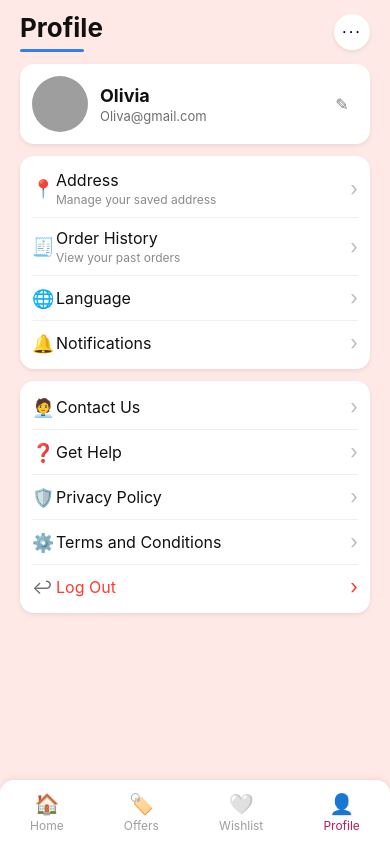
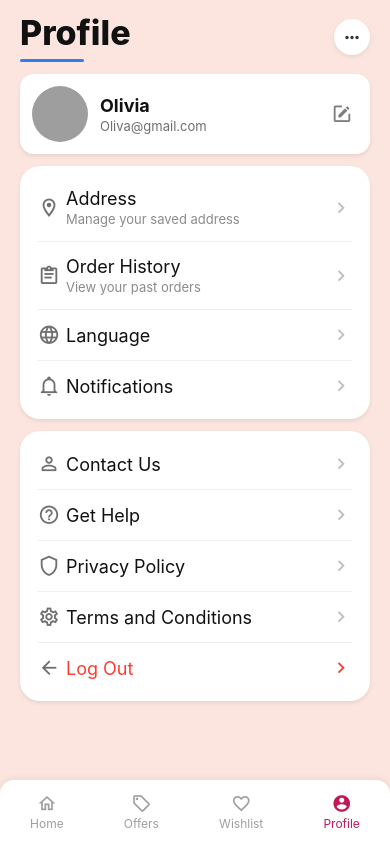
Before and after one commit to rahul-adepu/GlowCart, a React Native app: screen /Profile in a window 390 px wide. Built offline with nearby package versions, Linux system fonts and the light colour scheme; grey boxes are pictures that could not be loaded.

Commit message:
Improved UI(Profile screen)

```diff
--- a/src/screens/ProfileScreen.jsx
+++ b/src/screens/ProfileScreen.jsx
@@ -1,10 +1,11 @@
 import React from 'react';
 import { View, Text, StyleSheet, Image, TouchableOpacity, StatusBar } from 'react-native';
+import MaterialCommunityIcons from 'react-native-vector-icons/MaterialCommunityIcons';
 
 export default function ProfileScreen({ navigation }) {
   return (
     <View style={styles.container}>
-      <StatusBar barStyle="dark-content" backgroundColor="#FFE9E6" />
+      <StatusBar barStyle="dark-content" backgroundColor="#FBE5DE" />
 
       <View style={styles.content}>
         {/* Header */}
@@ -14,7 +15,7 @@ export default function ProfileScreen({ navigation }) {
             <View style={styles.headerUnderline} />
           </View>
           <TouchableOpacity style={styles.menuButton}>
-            <Text style={styles.menuDots}>···</Text>
+            <MaterialCommunityIcons name="dots-horizontal" size={20} color="#333" />
           </TouchableOpacity>
         </View>
 
@@ -31,33 +32,33 @@ export default function ProfileScreen({ navigation }) {
             <Text style={styles.userEmail}>Oliva@gmail.com</Text>
           </View>
           <TouchableOpacity style={styles.editButton}>
-            <Text style={styles.editIcon}>✎</Text>
+            <MaterialCommunityIcons name="square-edit-outline" size={22} color="#7D7D7D" />
           </TouchableOpacity>
         </View>
 
         {/* Section 1 */}
         <View style={styles.sectionCard}>
-          <Row icon="📍" title="Address" subtitle="Manage your saved address" />
+          <Row iconName="map-marker-outline" title="Address" subtitle="Manage your saved address" />
           <Divider />
-          <Row icon="🧾" title="Order History" subtitle="View your past orders" />
+          <Row iconName="clipboard-text-outline" title="Order History" subtitle="View your past orders" />
           <Divider />
-          <Row icon="🌐" title="Language" />
+          <Row iconName="web" title="Language" />
           <Divider />
-          <Row icon="🔔" title="Notifications" />
+          <Row iconName="bell-outline" title="Notifications" />
         </View>
 
         {/* Section 2 */}
         <View style={[styles.sectionCard, styles.lastSection]}>
-          <Row icon="🧑‍💼" title="Contact Us" />
+          <Row iconName="account-outline" title="Contact Us" />
           <Divider />
-          <Row icon="❓" title="Get Help" />
+          <Row iconName="help-circle-outline" title="Get Help" />
           <Divider />
-          <Row icon="🛡️" title="Privacy Policy" />
+          <Row iconName="shield-outline" title="Privacy Policy" />
           <Divider />
-          <Row icon="⚙️" title="Terms and Conditions" />
+          <Row iconName="cog-outline" title="Terms and Conditions" />
           <Divider />
           <TouchableOpacity onPress={() => navigation.navigate('Login')}>
-            <Row icon="↩︎" title="Log Out" rightIconColor="#FF3B30" titleColor="#FF3B30" />
+            <Row iconName="arrow-left" title="Log Out" rightIconColor="#FF3B30" titleColor="#FF3B30" chevronColor="#FF3B30" />
           </TouchableOpacity>
         </View>
       </View>
@@ -65,19 +66,19 @@ export default function ProfileScreen({ navigation }) {
       {/* Bottom tab bar (visual only) */}
       <View style={styles.tabBar}>
         <TouchableOpacity style={tabStyles.item} onPress={() => navigation.navigate('Home')}>
-          <Text style={tabStyles.icon}>🏠</Text>
+          <MaterialCommunityIcons name="home-outline" size={24} style={tabStyles.icon} />
           <Text style={tabStyles.label}>Home</Text>
         </TouchableOpacity>
         <View style={tabStyles.item}>
-          <Text style={tabStyles.icon}>🏷️</Text>
+          <MaterialCommunityIcons name="tag-outline" size={24} style={tabStyles.icon} />
           <Text style={tabStyles.label}>Offers</Text>
         </View>
         <View style={tabStyles.item}>
-          <Text style={tabStyles.icon}>🤍</Text>
+          <MaterialCommunityIcons name="heart-outline" size={24} style={tabStyles.icon} />
           <Text style={tabStyles.label}>Wishlist</Text>
         </View>
         <View style={tabStyles.item}>
-          <Text style={[tabStyles.icon, tabStyles.iconActive]}>👤</Text>
+          <MaterialCommunityIcons name="account-circle" size={24} style={[tabStyles.icon, tabStyles.iconActive]} />
           <Text style={[tabStyles.label, tabStyles.labelActive]}>Profile</Text>
         </View>
       </View>
@@ -85,15 +86,15 @@ export default function ProfileScreen({ navigation }) {
   );
 }
 
-function Row({ icon, title, subtitle, rightIconColor = '#BDBDBD', titleColor = '#111111' }) {
+function Row({ iconName, title, subtitle, rightIconColor = '#BDBDBD', titleColor = '#111111', chevronColor }) {
   return (
     <View style={rowStyles.row}>
-      <Text style={rowStyles.leftIcon}>{icon}</Text>
+      <MaterialCommunityIcons name={iconName} size={22} style={rowStyles.leftIcon} />
       <View style={rowStyles.center}>
         <Text style={[rowStyles.title, { color: titleColor }]}>{title}</Text>
         {subtitle ? <Text style={rowStyles.subtitle}>{subtitle}</Text> : null}
       </View>
-      <Text style={[rowStyles.chevron, { color: rightIconColor }]}>›</Text>
+      <MaterialCommunityIcons name="chevron-right" size={22} style={[rowStyles.chevron, { color: chevronColor || rightIconColor }]} />
     </View>
   );
 }
@@ -114,7 +115,7 @@ function Tab({ icon, label, active }) {
 const styles = StyleSheet.create({
   container: {
     flex: 1,
-    backgroundColor: '#FFE9E6',
+    backgroundColor: '#FBE5DE',
   },
   content: {
     paddingTop: 12,
@@ -128,8 +129,8 @@ const styles = StyleSheet.create({
     marginBottom: 12,
   },
   headerTitle: {
-    fontSize: 26,
-    fontWeight: '700',
+    fontSize: 34,
+    fontWeight: '800',
     color: '#111111',
   },
   headerUnderline: {
@@ -187,9 +188,9 @@ const styles = StyleSheet.create({
   sectionCard: {
     backgroundColor: '#FFFFFF',
     marginHorizontal: 20,
-    borderRadius: 14,
-    paddingHorizontal: 12,
-    paddingVertical: 4,
+    borderRadius: 20,
+    paddingHorizontal: 18,
+    paddingVertical: 8,
     marginBottom: 12,
     shadowColor: '#000',
     shadowOffset: { width: 0, height: 2 },
@@ -225,13 +226,13 @@ const rowStyles = StyleSheet.create({
   row: {
     flexDirection: 'row',
     alignItems: 'center',
-    paddingVertical: 10,
+    paddingVertical: 14,
   },
-  leftIcon: { fontSize: 18, width: 24, color: '#6F6F6F' },
+  leftIcon: { width: 28, color: '#6F6F6F' },
   center: { flex: 1 },
-  title: { fontSize: 16, color: '#111111' },
-  subtitle: { fontSize: 12, color: '#8B8B8B', marginTop: 2 },
-  chevron: { fontSize: 20, color: '#BDBDBD' },
+  title: { fontSize: 18, color: '#111111' },
+  subtitle: { fontSize: 13, color: '#8B8B8B', marginTop: 2 },
+  chevron: { color: '#BDBDBD' },
   divider: {
     height: StyleSheet.hairlineWidth,
     backgroundColor: '#EFEFEF',
```
